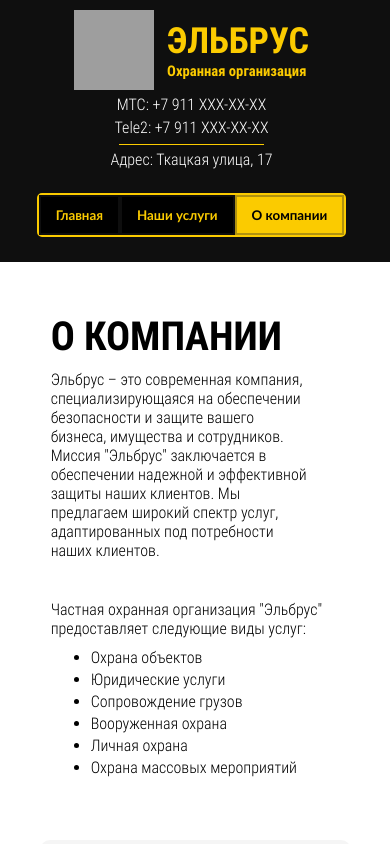
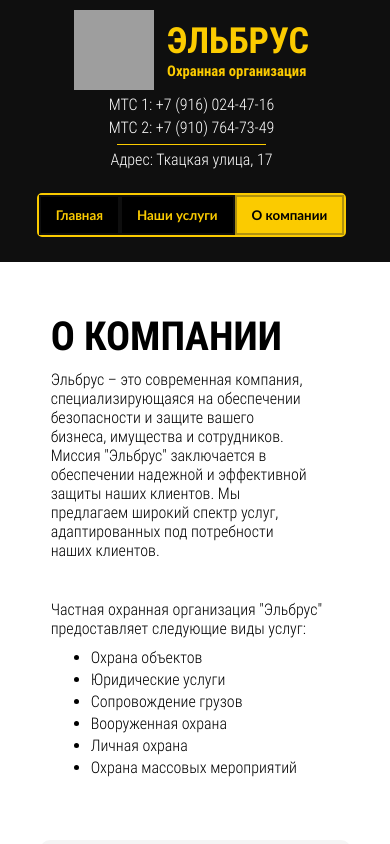
Before and after one commit to smirnovv11/elbrus-website, a React (Vite) app: page /about in a window 390 px wide. Shown: the top 844 px of the page. Built offline with nearby package versions, Linux system fonts and the light colour scheme; grey boxes are pictures that could not be loaded.

Commit message:
phone-fixes

```diff
--- a/src/components/info/Info.jsx
+++ b/src/components/info/Info.jsx
@@ -2,10 +2,10 @@ import { useMemo } from 'react'
 import styles from './Info.module.css'
 
 export const INFORMATION = {
-    mtc: '+7 911 ХХХ-ХХ-ХХ',
-    tele2: '+7 911 ХХХ-ХХ-ХХ',
+    mtc: '+7 (916) 024-47-16',
+    tele2: '+7 (910) 764-73-49',
     adress: 'Ткацкая улица, 17',
-    email: 'elbrusinfo.mail.ru'
+    email: 'elbrusinfo@internet.ru'
 }
 
 const fillPColor = (isColored) => {
@@ -25,8 +25,8 @@ const Info = ({isDetailed, isColored}) => {
 
     return (
         <div className={styles.head_contacts}>
-            <p>МТС: <a href={`tel:${INFORMATION.mtc}`}><span style={fillPColor(isColored)}>{INFORMATION.mtc}</span></a></p>
-            <p>Tele2: <a href={`tel:${INFORMATION.tele2}`}><span style={fillPColor(isColored)}>{INFORMATION.tele2}</span></a></p>
+            <p>МТС 1: <a href={`tel:${INFORMATION.mtc}`}><span style={fillPColor(isColored)}>{INFORMATION.mtc}</span></a></p>
+            <p>MTC 2: <a href={`tel:${INFORMATION.tele2}`}><span style={fillPColor(isColored)}>{INFORMATION.tele2}</span></a></p>
             <hr style={fillHrColor(isColored)}/>
             <p>Адрес: <span style={fillPColor(isColored)}>{INFORMATION.adress}</span></p>
             {isDetailed ? (
--- a/src/pages/about/about.components/contacts/Contacts.jsx
+++ b/src/pages/about/about.components/contacts/Contacts.jsx
@@ -14,8 +14,8 @@ const Contacts = () => {
                         <p>{INFORMATION.adress}</p>
                         <hr/>
                         <h2>Телефоны для связи: </h2>
-                        <p>МТС: <a href={`tel:${INFORMATION.mtc}`}><span style={{textDecoration: 'underline'}}>{INFORMATION.mtc}</span></a></p>
-                        <p>Tele2: <a href={`tel:${INFORMATION.tele2}`}><span style={{textDecoration: 'underline'}}>{INFORMATION.tele2}</span></a></p>
+                        <p>МТС 1: <a href={`tel:${INFORMATION.mtc}`}><span style={{textDecoration: 'underline'}}>{INFORMATION.mtc}</span></a></p>
+                        <p>MTC 2: <a href={`tel:${INFORMATION.tele2}`}><span style={{textDecoration: 'underline'}}>{INFORMATION.tele2}</span></a></p>
                         <hr/>
                         <h2>Эл. почта: </h2>
                         <p><a href={`mailto:${INFORMATION.email}`}>{INFORMATION.email}</a></p>
```
